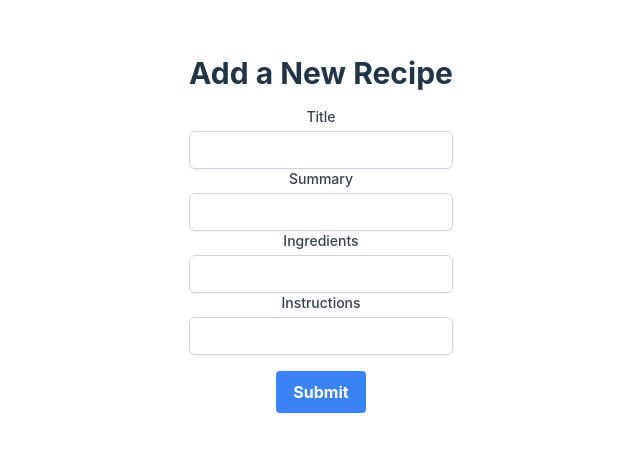
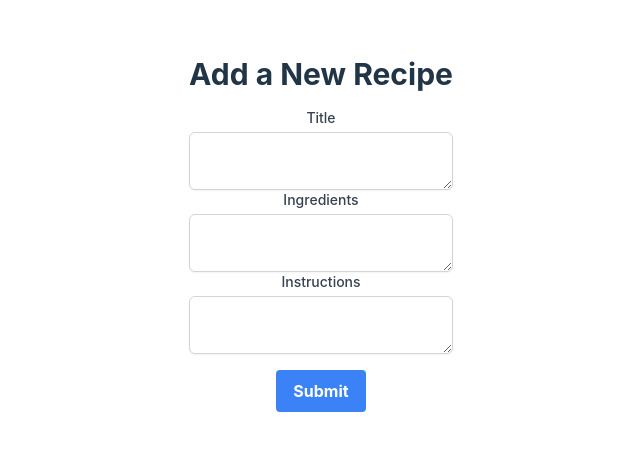
Before and after one commit to MOHAMED-Abd-Elrehem/alx-fe-reactjs, a React (Vite) app in the folder recipe-sharing-platform/: page /add-recipe in a window 1280 px wide. Shown: the part 166-618 px from the top of the page, without its empty margins (319-959 px from the left). Built offline with nearby package versions, Linux system fonts and the light colour scheme.

Commit message:
Modified

```diff
--- a/recipe-sharing-platform/src/components/AddRecipeForm.jsx
+++ b/recipe-sharing-platform/src/components/AddRecipeForm.jsx
@@ -7,7 +7,7 @@ const AddRecipeForm = () => {
         summary: '',
         image: '',
         ingredients: [],
-        preparationSteps: [],
+        steps: [],
         cooking: ''
     });
     const [errors, setErrors] = useState({})
@@ -26,8 +26,8 @@ const AddRecipeForm = () => {
         if (!formData.ingredients) {
             newErrors.ingredients = 'Ingredients is required'
         }
-        if (!formData.preparationSteps) {
-            newErrors.preparationSteps = "preparationSteps is required";
+        if (!formData.steps) {
+            newErrors.steps = "steps is required";
         }
         if (Object.keys(newErrors).length > 0) {
             setErrors(newErrors);
@@ -40,7 +40,7 @@ const AddRecipeForm = () => {
             summary: "",
             image: "",
             ingredients: [],
-            preparationSteps: [],
+            steps: [],
             cooking: "",
         });
         setErrors({});
@@ -54,7 +54,7 @@ const AddRecipeForm = () => {
                     <label htmlFor="title" className="block text-sm font-medium text-gray-700">
                         Title
                     </label>
-                    <input
+                    <textarea
                         type="text"
                         id="title"
                         name="title"
@@ -65,24 +65,11 @@ const AddRecipeForm = () => {
             ${errors.title ? 'border-red-500' : ''}`} />
                     {errors.title && <p className="text-red-500 text-sm">{errors.title}</p>}
 
-                    <label htmlFor="summary" className="block text-sm font-medium text-gray-700">
-                        Summary
-                    </label>
-                    <input
-                        type="text"
-                        id="summary"
-                        name="summary"
-                        value={formData.summary}
-                        onChange={handleChange}
-                        className={`mt-1 block w-full rounded-md
-            border border-gray-300 bg-white py-2 px-3 shadow-sm focus:outline-none focus:ring-indigo-500 focus:border-indigo-500 sm:text-sm
-            ${errors.summary ? 'border-red-500' : ''}`} />
-                    {errors.summary && <p className="text-red-500 text-sm">{errors.summary}</p>}
 
                     <label htmlFor="ingredients" className="block text-sm font-medium text-gray-700">
                         Ingredients
                     </label>
-                    <input
+                    <textarea
                         type="text"
                         id="ingredients"
                         name="ingredients"
@@ -96,16 +83,16 @@ const AddRecipeForm = () => {
                     <label htmlFor="instructions" className="block text-sm font-medium text-gray-700">
                         Instructions
                     </label>
-                    <input
+                    <textarea
                         type="text"
-                        id="preparationSteps"
-                        name="preparationSteps"
-                        value={formData.preparationSteps}
+                        id="steps"
+                        name="steps"
+                        value={formData.steps}
                         onChange={handleChange}
                         className={`mt-1 block w-full rounded-md
             border border-gray-300 bg-white py-2 px-3 shadow-sm focus:outline-none focus:ring-indigo-500 focus:border-indigo-500 sm:text-sm
-            ${errors.preparationSteps? 'border-red-500' : ''}`} />
-                    {errors.preparationSteps && <p className="text-red-500 text-sm">{errors.preparationSteps}</p>}
+            ${errors.steps? 'border-red-500' : ''}`} />
+                    {errors.steps && <p className="text-red-500 text-sm">{errors.steps}</p>}
                 </div>
                 <button type="submit" className="bg-blue-500 hover:bg-blue-700 text-white font-bold py-2 px-4 rounded">
                     Submit
```
